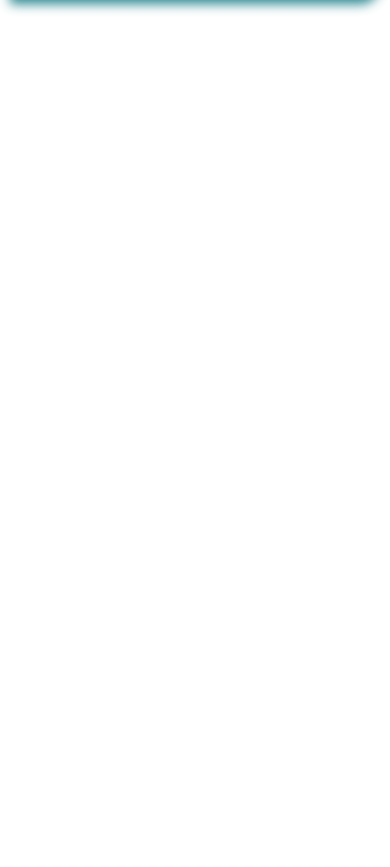
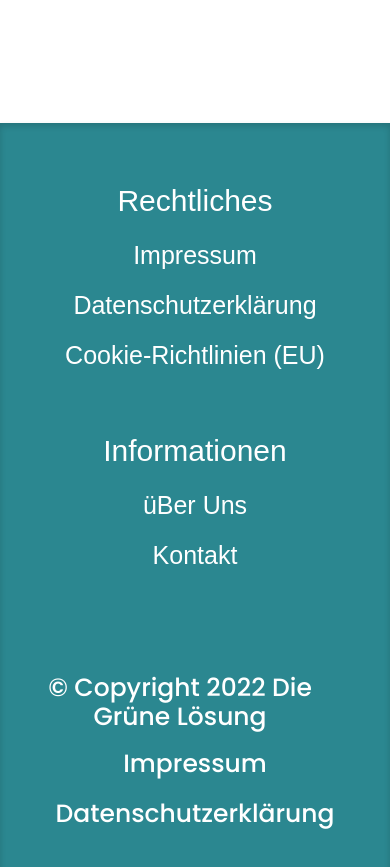
Before and after one commit to DevFariz/DGL, a React (Create React App) app: page / in a window 390 px wide. Shown: the part 4485-5352 px from the top of the page. Before the commit the page ends 4638 px from the top, so only its background shows below. Built offline with nearby package versions, Linux system fonts and the light colour scheme.

Commit message:
feat: add responsivenes to footer

```diff
--- a/src/components/contacts/Contacts.scss
+++ b/src/components/contacts/Contacts.scss
@@ -11,15 +11,15 @@
     padding: 180px 0 175px;
 
     @include xl{
-      padding: 150px 0;
+      padding: 100px 0 50px;
     }
 
     @include md{
-      padding: 100px 0 50px;
+      padding: 80px 0 40px;
     }
   }
 
-  @include md{
+  @include lg{
     background: none;
   }
 }
--- a/src/components/footerHome/FooterHome.scss
+++ b/src/components/footerHome/FooterHome.scss
@@ -1,20 +1,47 @@
 @import "../../styles/mixin.scss";
 @import "../../styles/style.scss";
+@import "../../styles/breakpoints.scss";
 
 .footer{
-  padding: 158px 0;
+  padding: 158px 6px;
   background: #2B8790;
   mix-blend-mode: normal;
   box-shadow: 0px 3px 6px rgba(0, 0, 0, 0.160784), inset 0px 3px 6px rgba(0, 0, 0, 0.160784);
+
+  @include lg{
+    padding: 100px 6px;
+  }
+
+  @include breakpoint(660px){
+    padding: 60px 15px;
+  }
 
   &-container{
     max-width: 940px;
     margin: 0 auto 142px;
     @include flex-space-between;
+    align-items: start;
+
+    @include breakpoint(660px){
+      flex-direction: column;
+      align-items: center;
+      margin: 0 auto 80px;
+    }
+  }
+
+  &-left{
+    @include breakpoint(660px){
+      margin-bottom: 40px;
+      text-align: center;
+    }
   }
 
   &-right{
     text-align: right;
+
+    @include breakpoint(660px){
+      text-align: center;
+    }
   }
 
   &__title{
@@ -23,6 +50,9 @@
     line-height: 35px;
     color: #FFFFFF;
     margin-bottom: 58px;
+    @include breakpoint(660px){
+      margin-bottom: 25px;
+    }
   }
 
   &-link{
@@ -44,11 +74,20 @@
       line-height: 29px;
       color: #FFFFFF;
       padding-right: 30px;
+
+      @include breakpoint(660px){
+        display: block;
+        margin-bottom: 20px;
+      }
     }
 
     a{
       position: relative;
       padding: 0 30px;
+
+      @include breakpoint(660px){
+        display: block;
+      }
 
       &::before{
         content: '';
@@ -58,6 +97,10 @@
         width: 3px;
         height: 100%;
         background-color: #fff;
+
+        @include breakpoint(660px){
+          display: none;
+        }
       }
     }
   }
--- a/src/pages/HomePage.js
+++ b/src/pages/HomePage.js
@@ -18,7 +18,7 @@
         <WePresent />
         <Contacts />
       </main>
-      {/* <FooterHome /> */}
+      <FooterHome />
     </>
   )
 }
```
